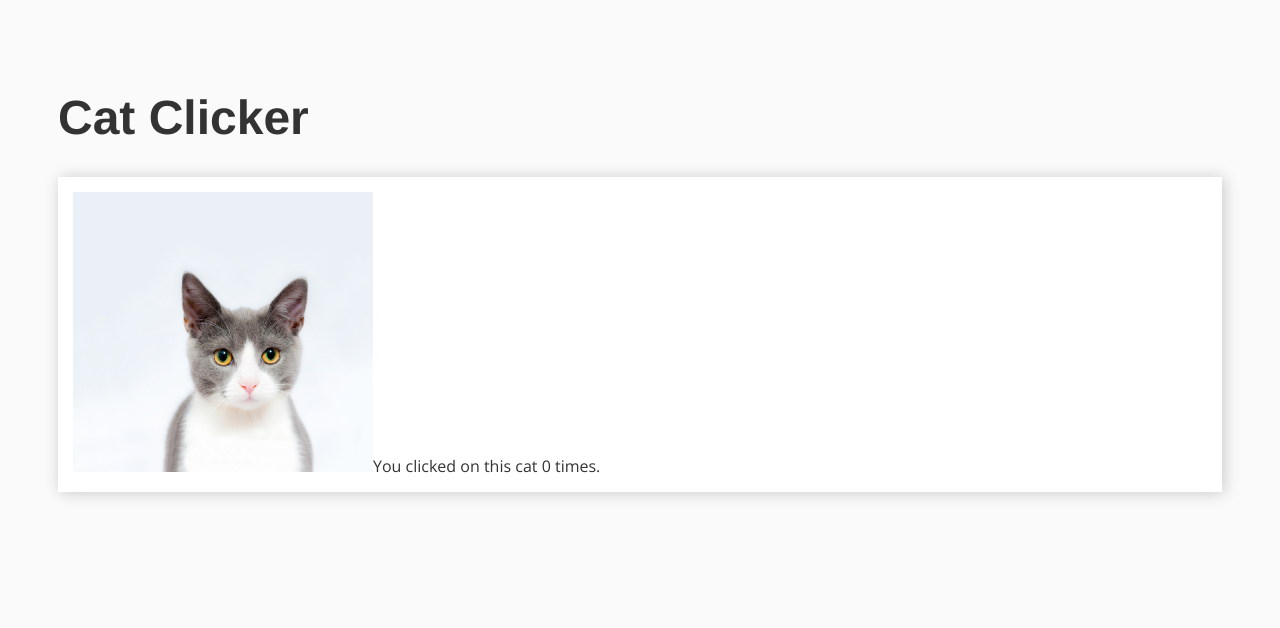
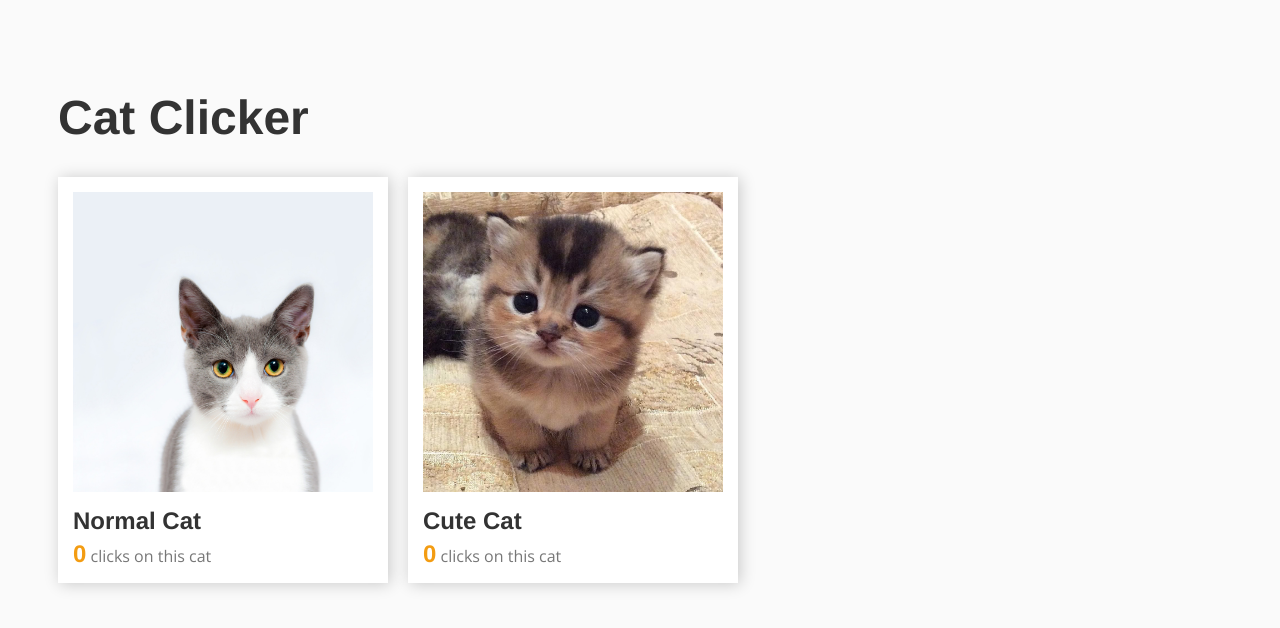
Before and after one commit to jameshedaweng/cat-clicker, a Vue app: page / in a window 1280 px wide. Shown: the top 628 px of the page. Built offline with nearby package versions, Linux system fonts and the light colour scheme.

Commit message:
Make 2 cat containers, each with its image, name and counter

```diff
--- a/src/App.vue
+++ b/src/App.vue
@@ -2,18 +2,28 @@
   <div id="app">
     <h1>Cat Clicker</h1>
     <div id="main-container">
-      <CatContainer></CatContainer>
+      <CatContainer
+        v-for="(cat, index) in cats"
+        v-bind:key="`cat-${index}`"
+        v-bind:cat="cat"
+      >
+      </CatContainer>
     </div>
   </div>
 </template>
 
 <script>
   import CatContainer from './components/CatContainer';
-
+  import cats from './assets/static/cats.json';
   export default {
     name: 'app',
     components: {
       CatContainer
+    },
+    data: function() {
+      return {
+        cats: cats
+      }
     }
   }
 </script>
--- a/src/assets/scss/components/_base.scss
+++ b/src/assets/scss/components/_base.scss
@@ -14,6 +14,7 @@ html, body {
     display: flex;
     flex-direction: row;
     flex-wrap: wrap;
+    margin: -10px;
   }
 }
 
@@ -23,3 +24,12 @@ h1 {
   font-size: 48px;
   font-weight: 700;
 }
+
+h2 {
+  color: $textBlack;
+  font-family: 'Avenir', Helvetica, Arial, sans-serif;
+  font-size: 24px;
+  font-weight: 700;
+  margin-top: 10px;
+  margin-bottom: 5px;
+}
--- a/src/assets/scss/components/_cat_container.scss
+++ b/src/assets/scss/components/_cat_container.scss
@@ -4,9 +4,21 @@
   padding: 15px;
   background: $white;
   box-shadow: 2px 1px 15px 0px $shadow;
-  flex: 1;
+  flex: 0;
+  flex-direction: column;
+  margin: 10px;
   .cat-image{
     width: 300px;
-    height: auto;
+    height: 300px;
+    object-fit: cover;
+  }
+  .cat-info{
+    color: $textGray;
+    .cat-count{
+      font-family: 'Avenir', Helvetica, Arial, sans-serif;
+      font-weight: 700;
+      font-size: 24px;
+      color: $theme1;
+    }
   }
 }
--- a/src/assets/scss/helpers/_colors.scss
+++ b/src/assets/scss/helpers/_colors.scss
@@ -5,4 +5,4 @@ $textBlack: #333333;
 $black:     #000000;
 $shadow:    rgba($black, 0.2);
 
-$theme1:    #3498DB;
+$theme1:    #F39C12;
--- /dev/null
+++ b/src/assets/static/cats.json
@@ -0,0 +1,10 @@
+[
+  {
+    "name": "Normal Cat",
+    "file": "normal-cat.jpg"
+  },
+  {
+    "name": "Cute Cat",
+    "file": "cute-cat.jpg"
+  }
+]
--- a/src/components/CatContainer.vue
+++ b/src/components/CatContainer.vue
@@ -1,17 +1,26 @@
 <template>
   <div class="cat-container" v-on:click="counter += 1">
-    <img class="cat-image" src="../assets/images/normal-cat.jpg">
-    <span>You clicked on this cat {{ counter }} times.</span>
+    <img class="cat-image" v-bind:src="imagePath(cat.file)" v-bind:alt="cat.name">
+    <h2>{{ cat.name }}</h2>
+    <div class="cat-info">
+      <span class="cat-count">{{ counter }}</span> clicks on this cat
+    </div>
   </div>
 </template>
 
 <script>
   export default {
     name: 'cat-container',
+    props: ['cat'],
     data: function() {
       return {
         counter: 0
       };
+    },
+    methods: {
+      imagePath(image) {
+        return require(`../assets/images/${image}`);
+      }
     }
   };
 </script>
```
Also changed, not shown: src/assets/images/cute-cat.jpg (added).
